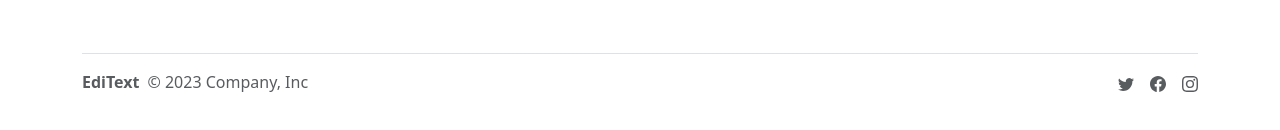
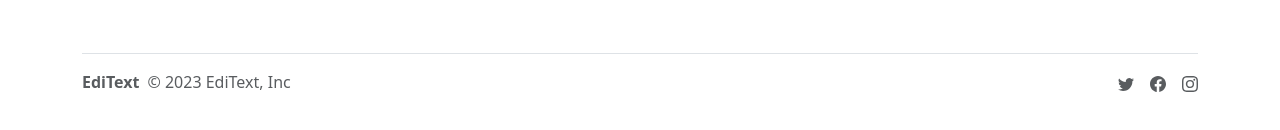
Before and after one commit to JollyBolt/EdiText, a React (Vite) app: page /contact in a window 1280 px wide. Shown: the part 666-796 px from the top of the page. Built offline with nearby package versions, Linux system fonts and the light colour scheme.

Commit message:
Updated Footer

```diff
--- a/src/components/Footer.jsx
+++ b/src/components/Footer.jsx
@@ -8,7 +8,7 @@ export default function Footer() {
                     <a href="/" className="mb-3 me-2 mb-md-0 text-body-secondary text-decoration-none lh-1 fw-bold">
                         EdiText
                     </a>
-                    <span className="mb-3 mb-md-0 text-body-secondary">© 2023 Company, Inc</span>
+                    <span className="mb-3 mb-md-0 text-body-secondary">© 2023 EdiText, Inc</span>
                 </div>
 
                 <ul className="nav col-md-4 justify-content-end list-unstyled d-flex">
```
